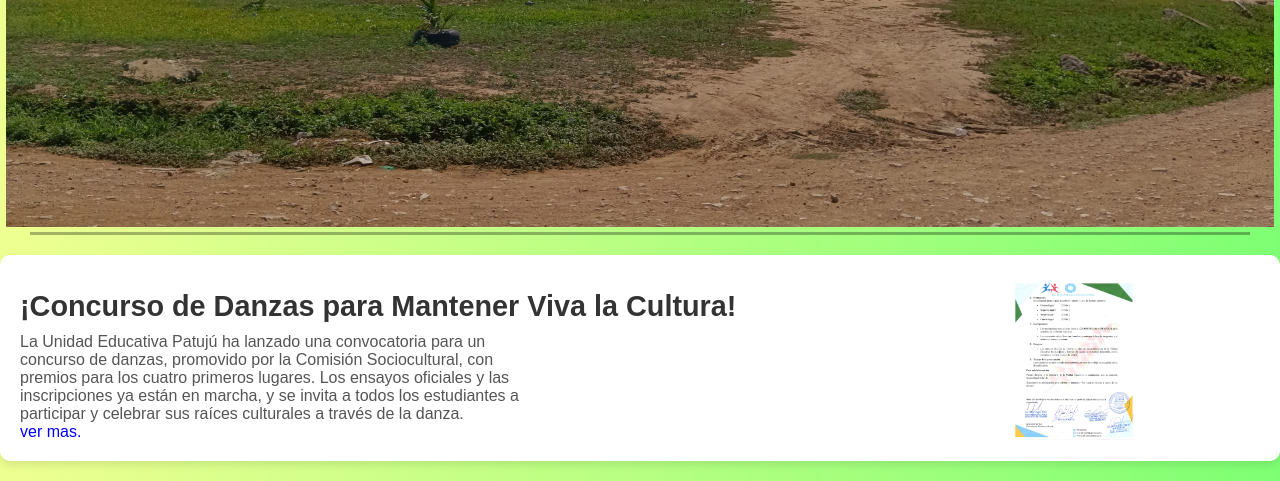
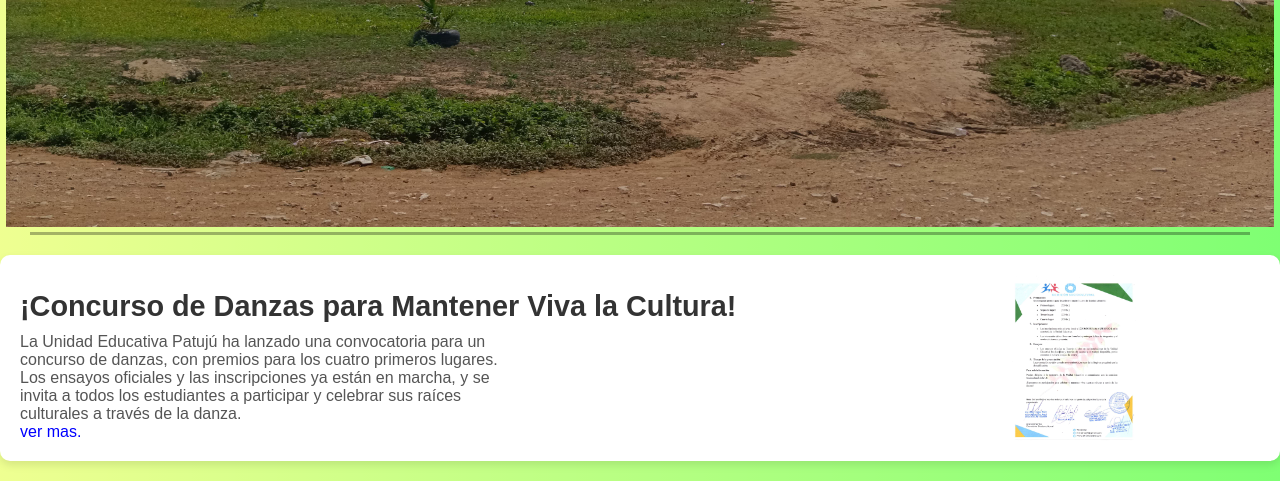
Before and after one commit to SamuelCba/Patuj--web, a plain HTML site: page index.html in a window 1280 px wide. Shown: the part 580-1061 px from the top of the page. Drawn offline with Linux system fonts and the light colour scheme.

Commit message:
Update index.html

```diff
--- a/index.html
+++ b/index.html
@@ -95,7 +95,7 @@
  <!-- Sección de noticia -->
  <div class="news-section">
    <div class="text-cont"><h2>¡Concurso de Danzas para Mantener Viva la Cultura!</h2>
-  <p>La Unidad Educativa Patujú ha lanzado una convocatoria para un concurso de danzas, promovido por la Comisión Sociocultural, con premios para los cuatro primeros lugares. Los ensayos oficiales y las inscripciones ya están en marcha, y se invita a todos los estudiantes a participar y celebrar sus raíces culturales a través de la danza.</p><a href="/news/ConDeDanzas.html">ver mas.</a></div>
+  <p>La Unidad Educativa Patujú ha lanzado una convocatoria para un concurso de danzas, con premios para los cuatro primeros lugares. Los ensayos oficiales y las inscripciones ya están en marcha, y se invita a todos los estudiantes a participar y celebrar sus raíces culturales a través de la danza.</p><a href="/news/ConDeDanzas.html">ver mas.</a></div>
   <img src="/imagenes/0.jpg" alt="Noticia" id="news-image">
 </div>
 
```
